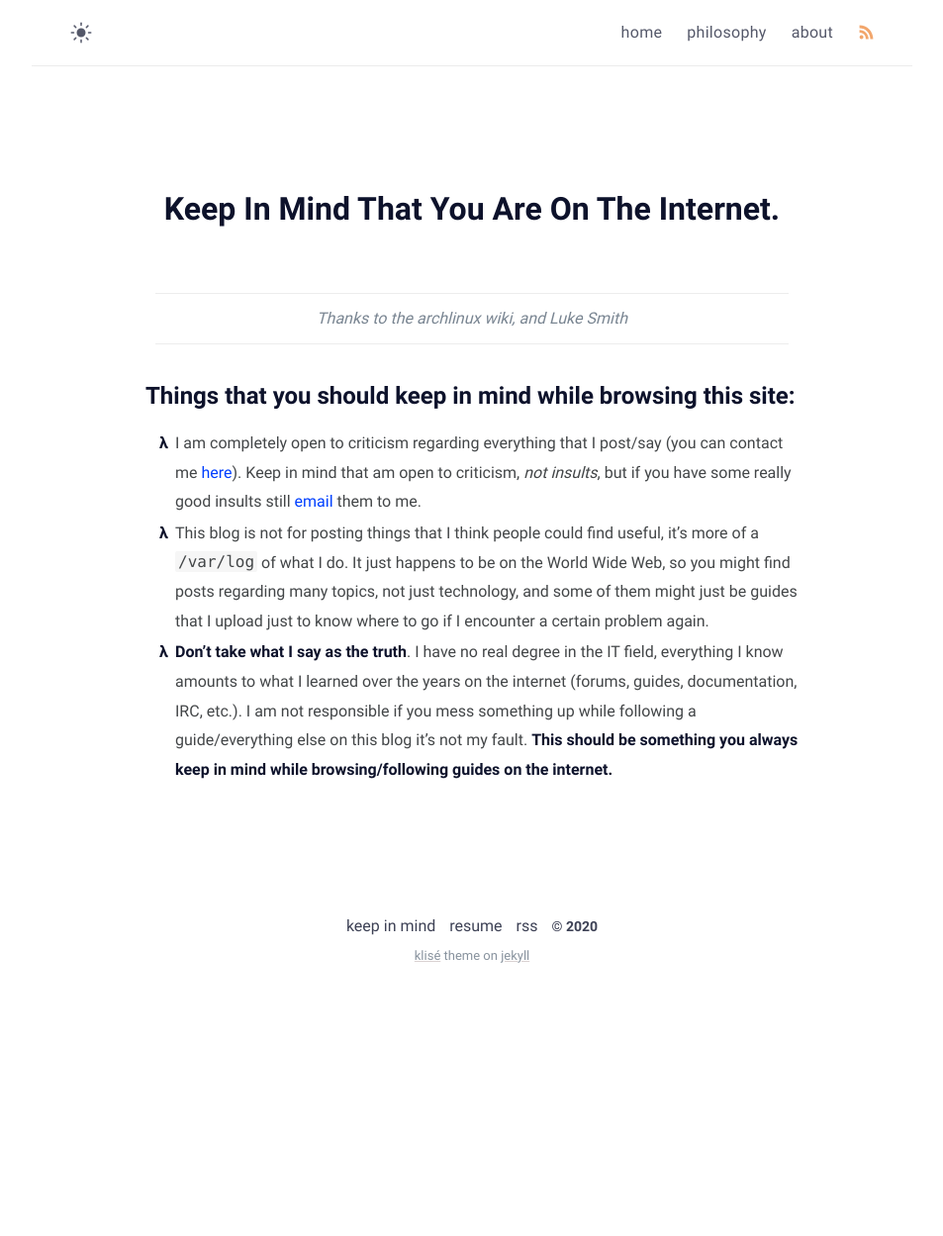
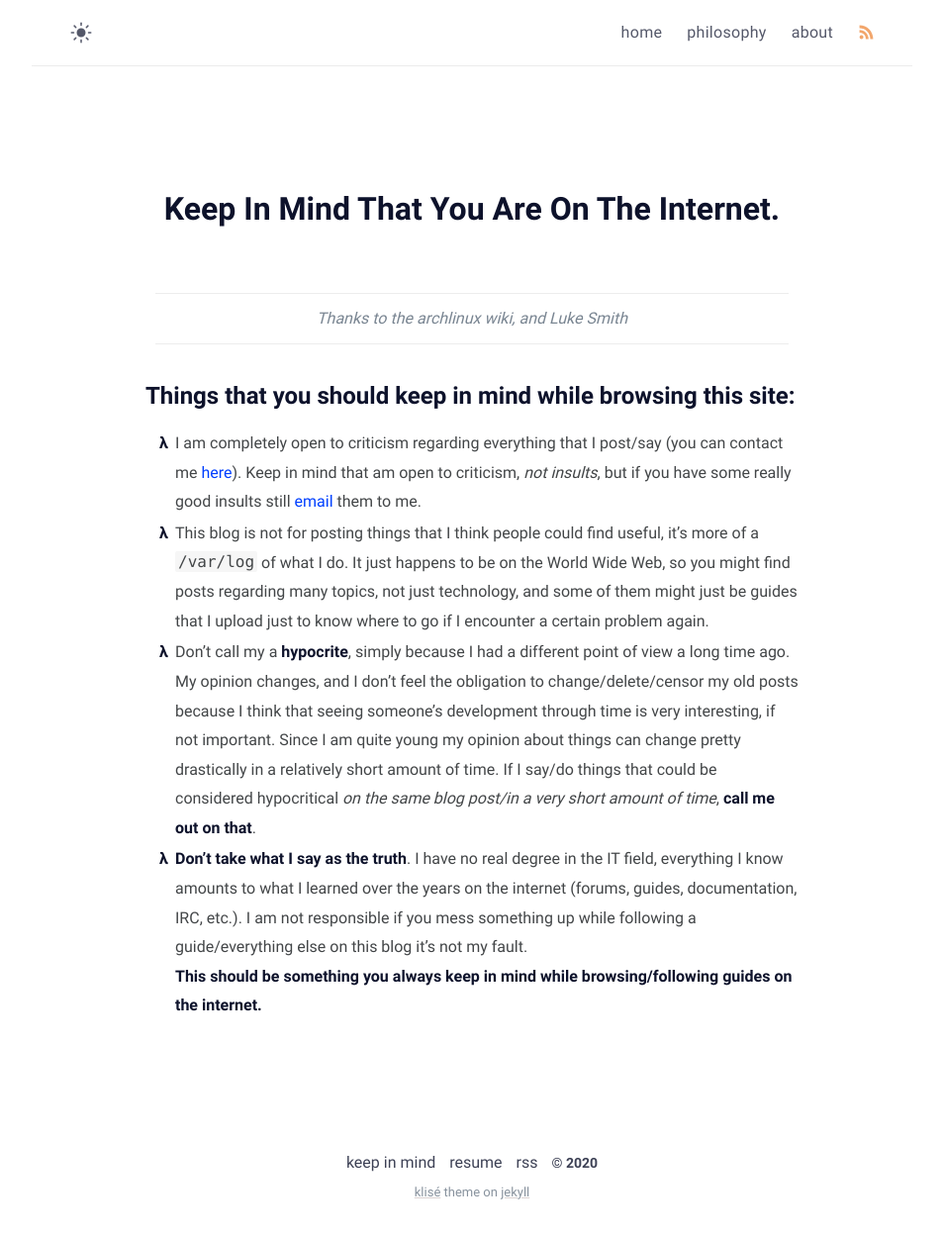
Before and after one commit to Ferryistaken/website, a Jekyll site: the page built from keep-in-mind.md, in a window 1280 px wide. Shown: the whole page at 99% size, without its empty margins (163-1116 px from the left). Built offline with Jekyll 4.4.1, drawn with Linux system fonts in a browser that asks for light colours; before the commit the page ends 1010 px from its top, so only the background shows below that.

Commit message:
added hypocrisy section to keep in mind

```diff
--- a/keep-in-mind.md
+++ b/keep-in-mind.md
@@ -11,4 +11,6 @@ comments: false
 # Things that you should keep in mind while browsing this site:
 - I am completely open to criticism regarding everything that I post/say (you can contact me [here](https://www.ferrry.tk/about/#contact-me)). Keep in mind that am open to criticism, _not insults_, but if you have some really good insults still [email](https://www.ferrry.tk/about/#contact-me) them to me.
 - This blog is not for posting things that I think people could find useful, it's more of a `/var/log` of what I do. It just happens to be on the World Wide Web, so you might find posts regarding many topics, not just technology, and some of them might just be guides that I upload just to know where to go if I encounter a certain problem again.
-- **Don't take what I say as the truth**. I have no real degree in the IT field, everything I know amounts to what I learned over the years on the internet (forums, guides, documentation, IRC, etc.). I am not responsible if you mess something up while following a guide/everything else on this blog it's not my fault. **This should be something you always keep in mind while browsing/following guides on the internet.**
+- Don't call my a **hypocrite**, simply because I had a different point of view a long time ago. My opinion changes, and I don't feel the obligation to change/delete/censor my old posts because I think that seeing someone's development through time is very interesting, if not important. Since I am quite young my opinion about things can change pretty drastically in a relatively short amount of time. If I say/do things that could be considered hypocritical *on the same blog post/in a very short amount of time*, **call me out on that**.
+- **Don't take what I say as the truth**. I have no real degree in the IT field, everything I know amounts to what I learned over the years on the internet (forums, guides, documentation, IRC, etc.). I am not responsible if you mess something up while following a guide/everything else on this blog it's not my fault.
+**This should be something you always keep in mind while browsing/following guides on the internet.**
```
Also changed, not shown: _drafts/the-modern-web-is-bloated/2020-09-23-the-modern-web-is-bloated.md (added, +7 -0 lines).
